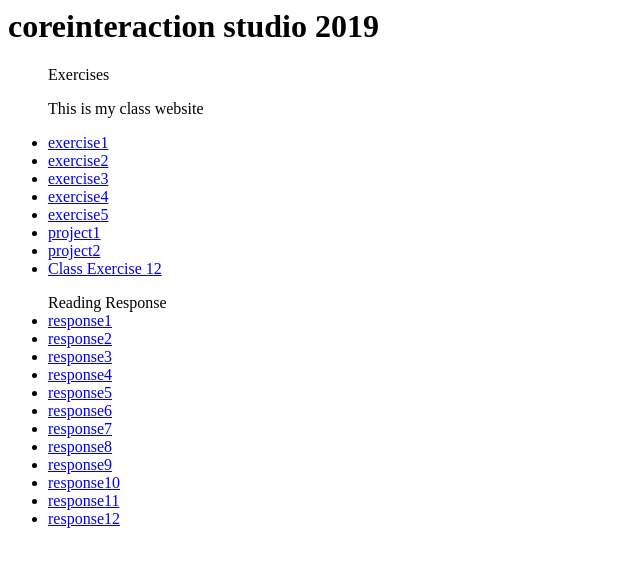
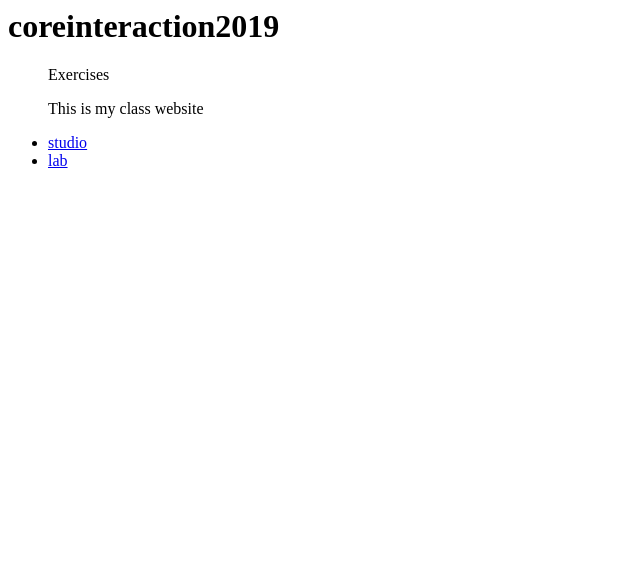
Before and after one commit to jz451557641/coreinteraction2019, a plain HTML site: page index.html in a window 1280 px wide. Shown: the whole page, without its empty margins (0-640 px from the left). Drawn offline with Linux system fonts and the light colour scheme.

Commit message:
Add files via upload

```diff
--- a/index.html
+++ b/index.html
@@ -7,33 +7,12 @@
 	</head>
 
 	<body>
-    <h1>coreinteraction studio 2019</h1>
+    <h1>coreinteraction2019</h1>
 		<ul>Exercises
 	  <p>This is my class website</p>
-    <li><a href="exercise1/index.html">exercise1</a></li>
-		<li><a href="exercise2/index.html">exercise2</a></li>
-		<li><a href="exercise3/index.html">exercise3</a></li>
-		<li><a href="exercise4/index.html">exercise4</a></li>
-		<li><a href="exercise5/index.html">exercise5</a></li>
-		<li><a href="project1/index.html">project1</a></li>
-		<li><a href="project2/index.html">project2</a></li>
-		<li><a href="12/index.html">Class Exercise 12</a></li>
-</ul>
-
-<ul>Reading Response
-	<li><a href="response1/index.html">response1</a></li>
-	<li><a href="response2/index.html">response2</a></li>
-	<li><a href="response3/index.html">response3</a></li>
-	<li><a href="response4/index.html">response4</a></li>
-	<li><a href="response5/index.html">response5</a></li>
-	<li><a href="response6/index.html">response6</a></li>
-	<li><a href="response7/index.html">response7</a></li>
-	<li><a href="response8/index.html">response8</a></li>
-	<li><a href="response9/index.html">response9</a></li>
-	<li><a href="response10/index.html">response10</a></li>
-	<li><a href="response11/index.html">response11</a></li>
-	<li><a href="response12/index.html">response12</a></li>
-	</body>
-
+    <li><a href="studio/index.html">studio</a></li>
+		<li><a href="lab/index.html">lab</a></li>
+  </ul>
+</body>
 
 </html>
```
